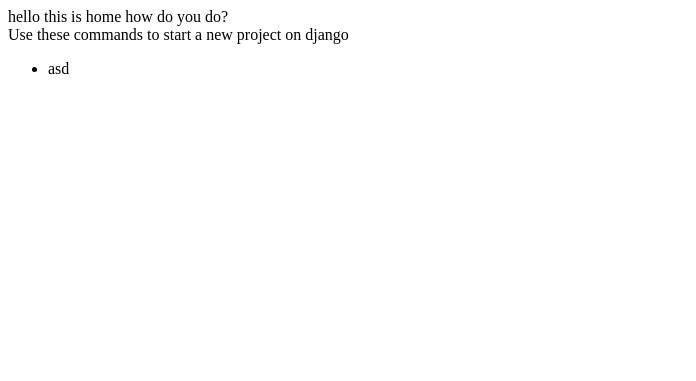
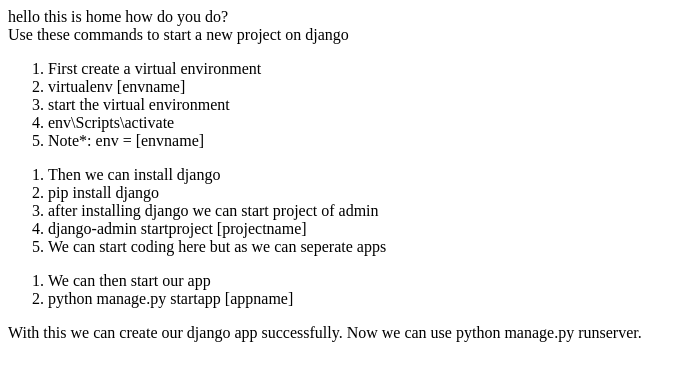
Before and after one commit to Anib999/djangoques, a Django app: page /newproject/ in a window 1280 px wide. Shown: the top 381 px of the page, without its empty margins (0-696 px from the left). Run offline with Django 4.2, Linux system fonts and the light colour scheme.

Commit message:
new instructions

```diff
--- a/base/templates/base/newproject.html
+++ b/base/templates/base/newproject.html
@@ -4,9 +4,30 @@
 
 <div>
     Use these commands to start a new project on django
-    <ul>
-        <li>asd</li>
-    </ul>
+    <ol>
+        <li>First create a virtual environment</li>
+        <li>virtualenv [envname]</li>
+        <li>start the virtual environment</li>
+        <li>env\Scripts\activate</li>
+        <li>Note*: env = [envname]</li>
+    </ol>
+
+    <ol>
+        <li>Then we can install django</li>
+        <li>pip install django</li>
+        <li>after installing django we can start project of admin</li>
+        <li>django-admin startproject [projectname]</li>
+        <li>We can start coding here but as we can seperate apps</li>
+    </ol>
+
+    <ol>
+        <li>We can then start our app</li>
+        <li>python manage.py startapp [appname]</li>
+    </ol>
+
+    <div>
+        <p>With this we can create our django app successfully. Now we can use python manage.py runserver.</p>
+    </div>
 </div>
 
 {% endblock content %}
```
